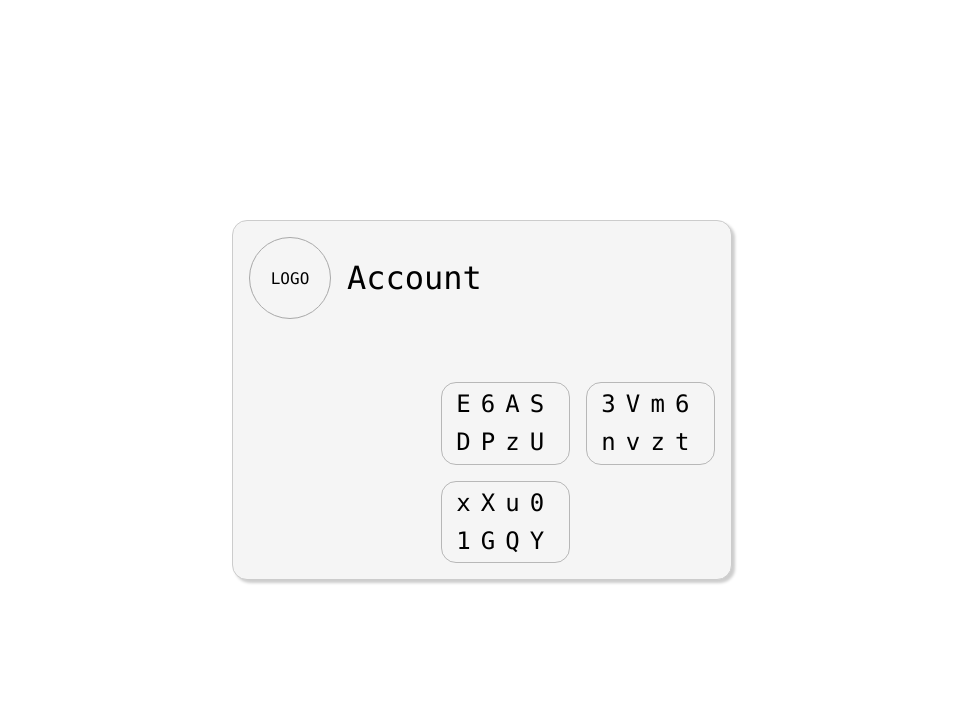
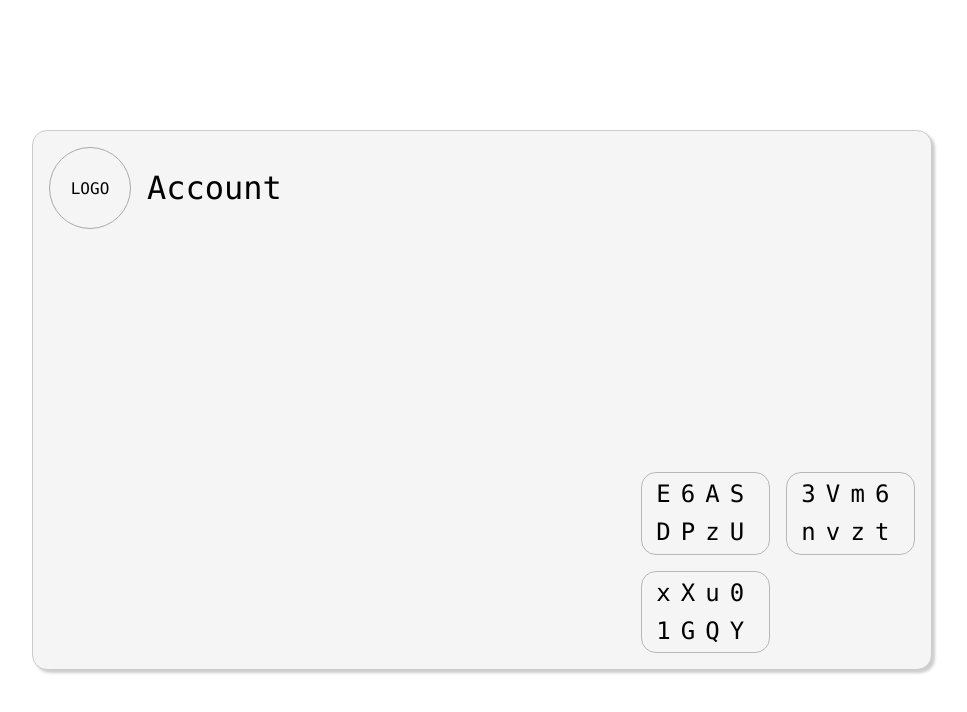
Before and after one commit to aokihu/password-card, a Next.js app: page / in a window 1280 px wide. Shown: the top 712 px of the page, without its empty margins (158-1125 px from the left). Built offline with nearby package versions, Linux system fonts and the light colour scheme.

Commit message:
修复client端错误提示

```diff
--- a/app/PasswordZone.tsx
+++ b/app/PasswordZone.tsx
@@ -1,15 +1,22 @@
 'use client';
 
-import {  customAlphabet } from "nanoid";
-import { FC } from "react";
-
-const nanoid =  customAlphabet('0123456789qwertyuiopasdfghjklzxcvbnmQWERTYUIOPASDFGHJKLZXCVBNM@#_')
+import { customAlphabet } from "nanoid";
+import { useState, useEffect } from 'react'
 
 export default function PasswordZone() {
+  const nanoid = customAlphabet('0123456789qwertyuiopasdfghjklzxcvbnmQWERTYUIOPASDFGHJKLZXCVBNM@#_')
+  const [code1, setCode1] = useState('')
+  const [code2, setCode2] = useState('')
+
+  useEffect(() => {
+    setCode1(nanoid(4))
+    setCode2(nanoid(4))
+  }, [])
+
   return (
     <div className="password-card__zone">
-      <div>{nanoid(4)}</div>
-      <div>{nanoid(4)}</div>
+      <div>{code1}</div>
+      <div>{code2}</div>
     </div>
   );
 };
--- a/app/global.css
+++ b/app/global.css
@@ -20,8 +20,8 @@ html, body {
   border-width: 1px;
   border-style: double;
   border-radius: 15px;
-  width: 500px;
-  height: 360px;
+  width: 900px;
+  height: 540px;
   transform: translateX(-50%) translateY(-50%);
   padding: 1em;
   box-sizing: border-box;
--- a/app/page.tsx
+++ b/app/page.tsx
@@ -1,4 +1,5 @@
 import PasswordZone from "./PasswordZone";
+import { Suspense } from "react";
 
 export default function Page() {
   return (
@@ -12,9 +13,11 @@ export default function Page() {
         </div>
         <div className="password-card__body">
           <div className="password-card__zones">
-            <PasswordZone />
-            <PasswordZone />
-            <PasswordZone />
+            <Suspense>
+              <PasswordZone />
+              <PasswordZone />
+              <PasswordZone />
+            </Suspense>
           </div>
         </div>
       </div>
```
